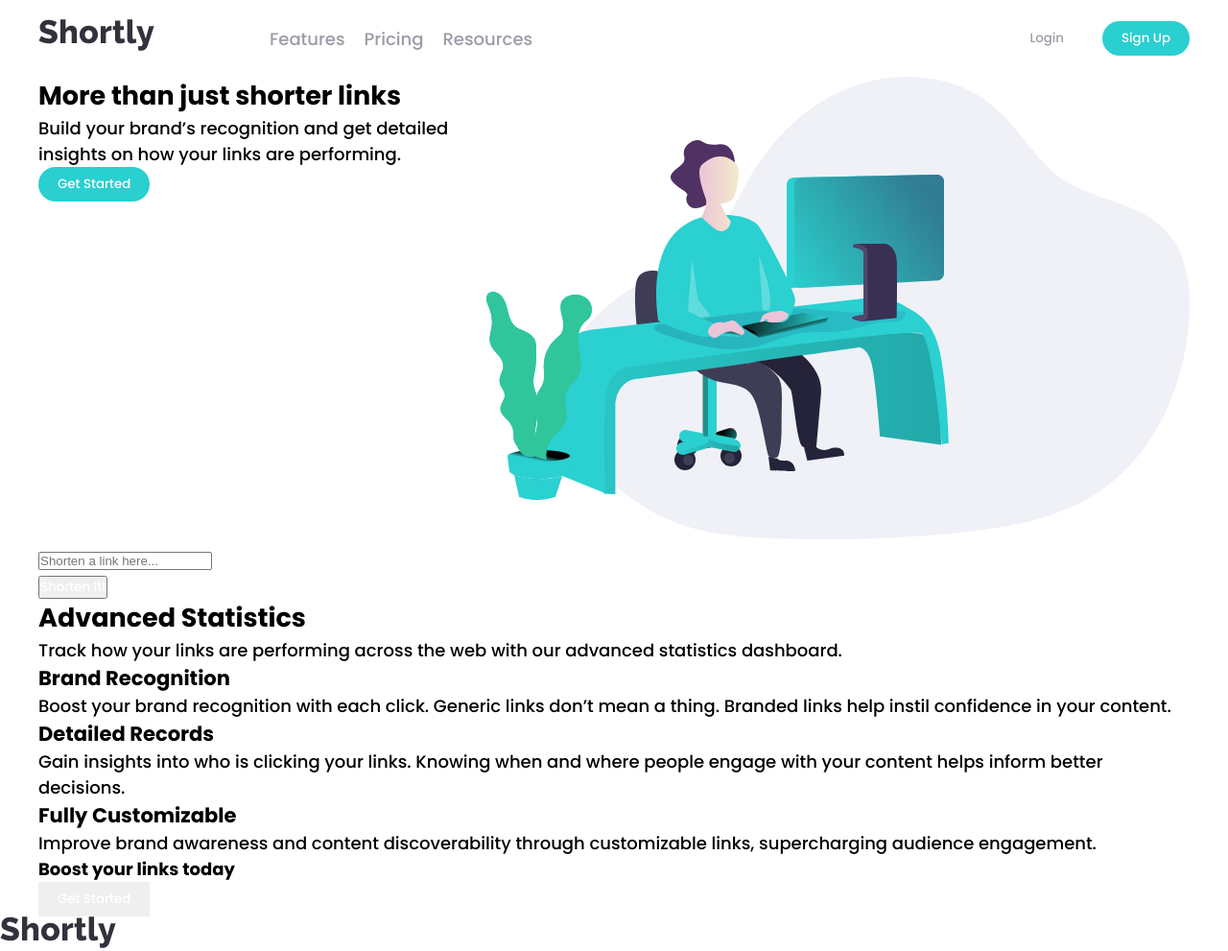
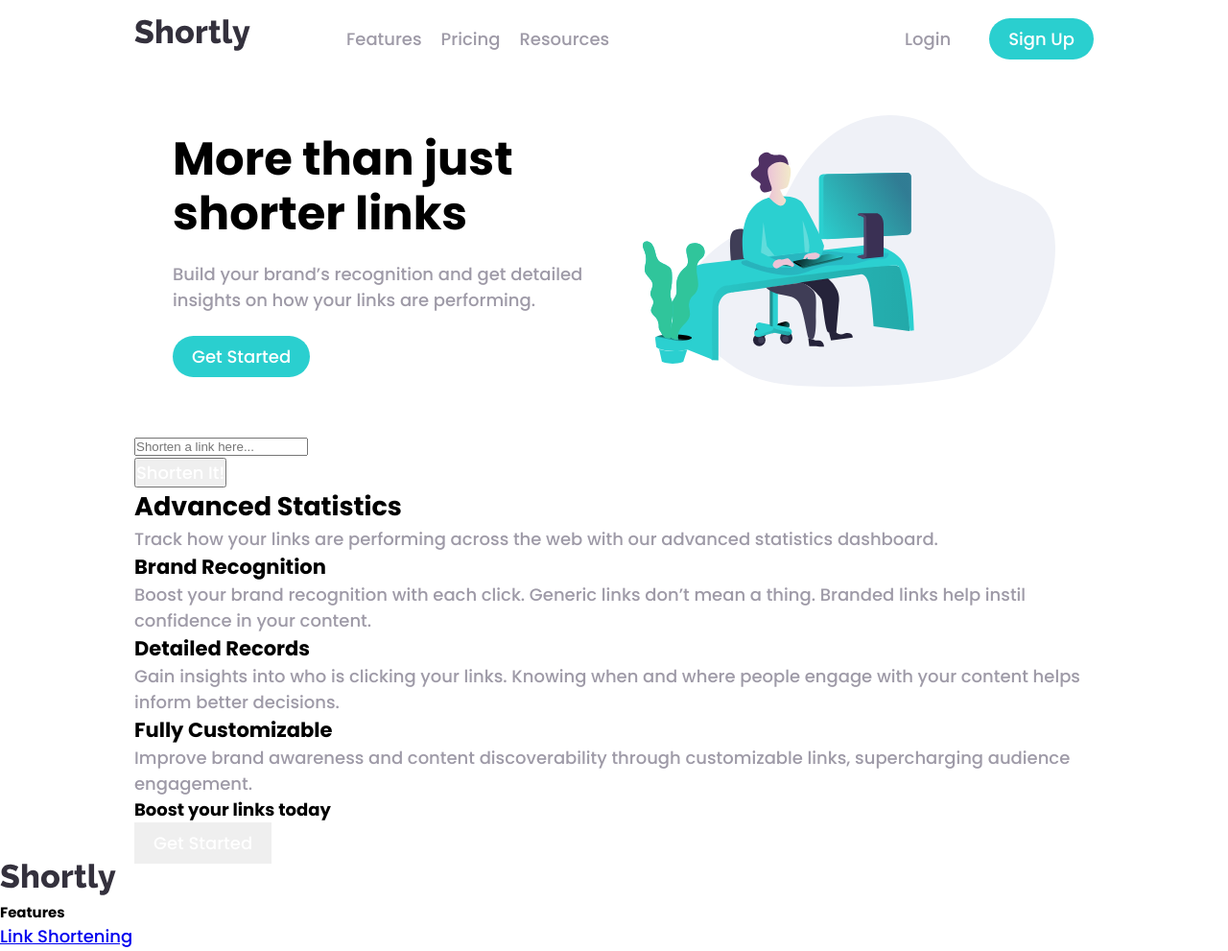
Before and after one commit to Wongel-Yilma/Url-shortening-API, a plain HTML site: page index.html in a window 1280 px wide. Shown: the top 991 px of the page at 96% size. Drawn offline with Linux system fonts and the light colour scheme.

Commit message:
styled the hero section

```diff
--- a/index.html
+++ b/index.html
@@ -45,7 +45,7 @@
     <section class="section-hero">
       <div class="hero__detail">
         <h1 class="heading-1">More than just shorter links</h1>
-        <p class="paragraph">
+        <p class="paragraph margin-bottom-medium">
           Build your brand’s recognition and get detailed insights on how your
           links are performing.
         </p>
--- a/src/css/style.css
+++ b/src/css/style.css
@@ -15,7 +15,7 @@
 
 .header {
   display: flex;
-  width: 120rem;
+  width: 100rem;
   height: 8rem;
   margin: 0 auto;
   align-items: center; }
@@ -36,12 +36,15 @@
 .section-form,
 .section-features,
 .section-cta {
-  max-width: 120rem;
+  max-width: 100rem;
   margin: 0 auto; }
 
 .section-hero {
   display: grid;
-  grid-template-columns: repeat(2, 1fr); }
+  grid-template-columns: repeat(2, 1fr);
+  align-items: center;
+  gap: 6rem;
+  padding: 4rem; }
 
 a:link {
   font-family: inherit;
@@ -49,7 +52,16 @@
 
 button {
   font-family: inherit;
-  color: #fff; }
+  color: #fff;
+  font-size: inherit; }
+
+.heading-1 {
+  font-size: 4.8rem;
+  line-height: 1.2;
+  margin-bottom: 2rem; }
+
+.paragraph {
+  color: #9e9aa7; }
 
 .cta {
   margin-left: auto;
@@ -69,3 +81,9 @@
   border-radius: 5rem; }
   .btn--cta:hover {
     background-color: rgba(42, 207, 207, 0.8); }
+
+.hero__img {
+  width: 100%; }
+
+.margin-bottom-medium {
+  margin-bottom: 2.4rem; }
--- a/src/sass/_components.scss
+++ b/src/sass/_components.scss
@@ -22,3 +22,8 @@
     }
   }
 }
+.hero {
+  &__img {
+    width: 100%;
+  }
+}
--- /dev/null
+++ b/src/sass/_helper.scss
@@ -0,0 +1,3 @@
+.margin-bottom-medium {
+  margin-bottom: 2.4rem;
+}
--- a/src/sass/_layout.scss
+++ b/src/sass/_layout.scss
@@ -1,6 +1,6 @@
 .header {
   display: flex;
-  width: 120rem;
+  width: 100rem;
   height: 8rem;
   margin: 0 auto;
   align-items: center;
@@ -27,11 +27,14 @@
 .section-form,
 .section-features,
 .section-cta {
-  max-width: 120rem;
+  max-width: 100rem;
   margin: 0 auto;
 }
 
 .section-hero {
   display: grid;
   grid-template-columns: repeat(2, 1fr);
+  align-items: center;
+  gap: 6rem;
+  padding: 4rem;
 }
--- a/src/sass/_typography.scss
+++ b/src/sass/_typography.scss
@@ -6,4 +6,14 @@
 button {
   font-family: inherit;
   color: #fff;
+  font-size: inherit;
 }
+
+.heading-1 {
+  font-size: 4.8rem;
+  line-height: 1.2;
+  margin-bottom: 2rem;
+}
+.paragraph {
+  color: $gray-dark;
+}
--- a/src/sass/main.scss
+++ b/src/sass/main.scss
@@ -2,3 +2,4 @@
 @import './_layout.scss';
 @import './_typography.scss';
 @import './components';
+@import './helper';
```
